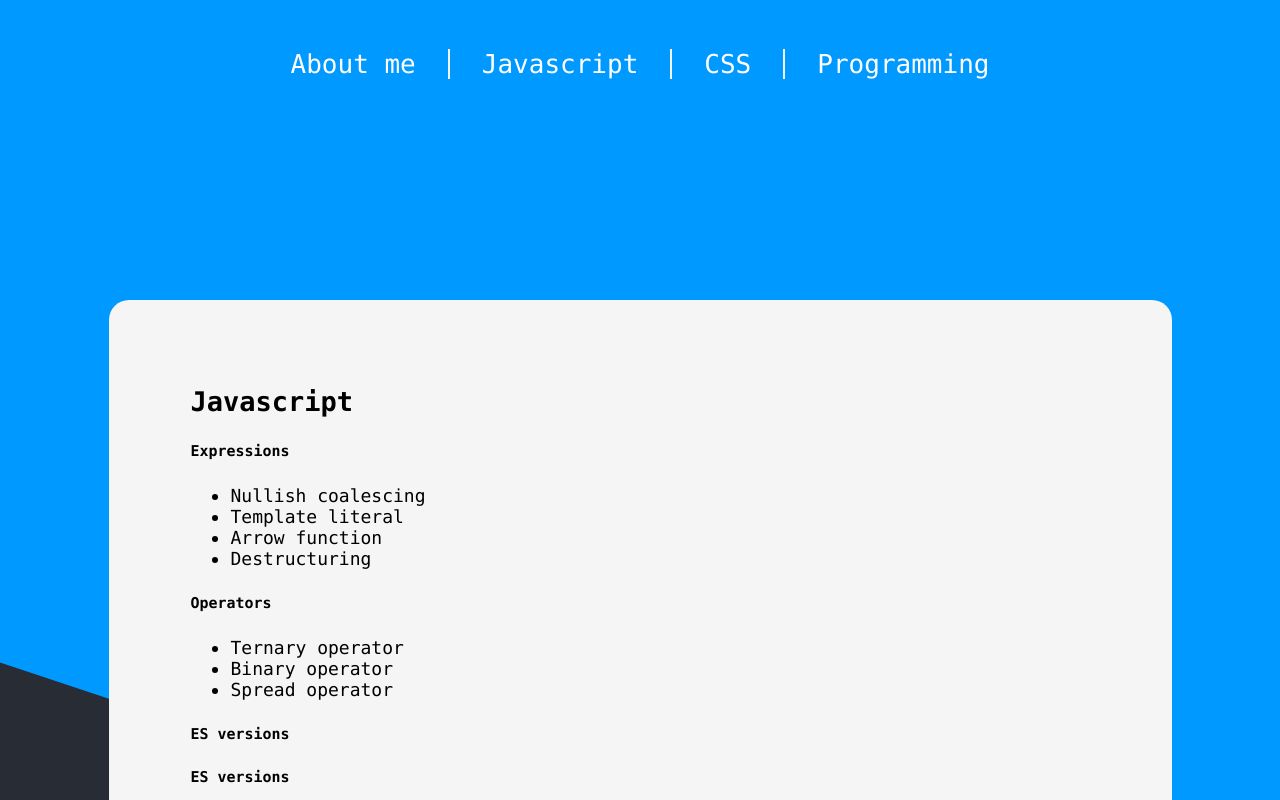
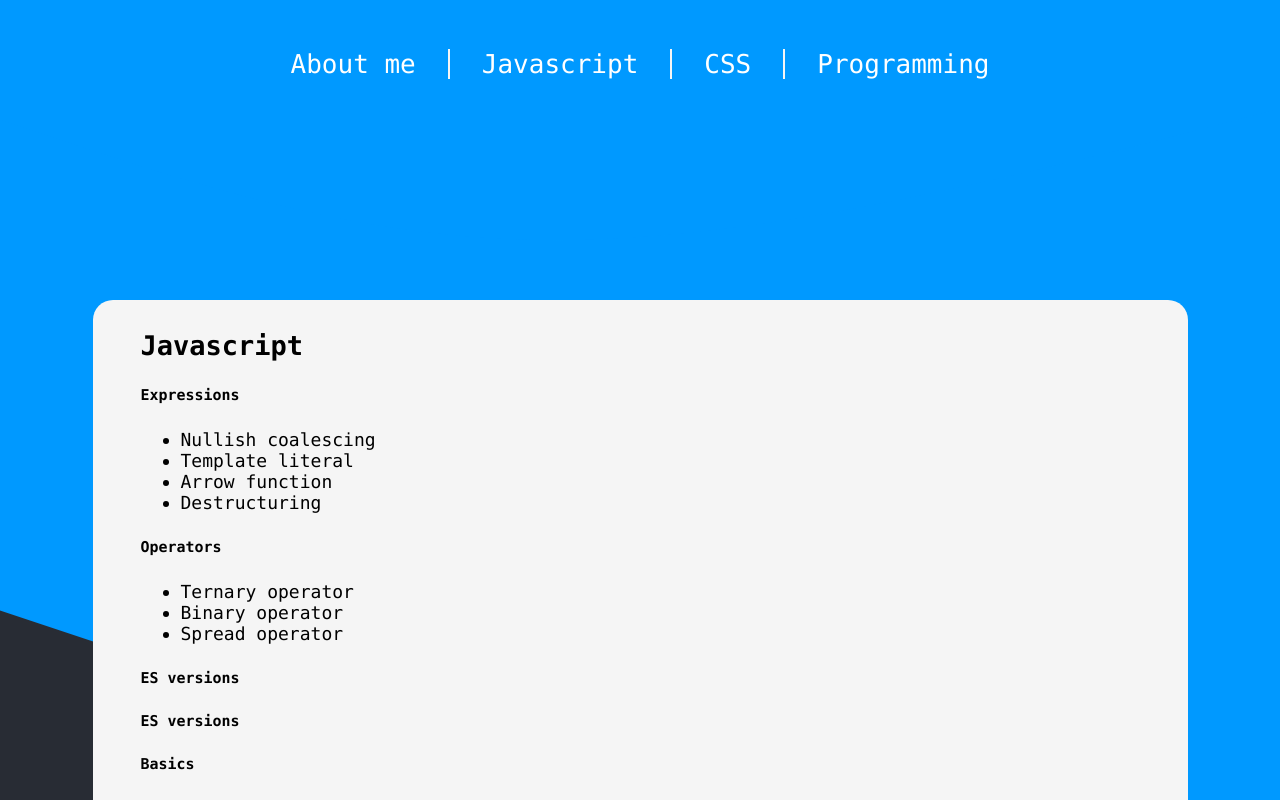
Before and after one commit to MartinPucan/blog, a React (Vite) app: page / in a window 1280 px wide. Shown: the top 800 px of the page. Built offline with nearby package versions, Linux system fonts and the light colour scheme.

Commit message:
fix alignment

```diff
--- a/src/App.scss
+++ b/src/App.scss
@@ -48,7 +48,7 @@ main {
 .wrapper {
   width: min(999px, 90%);
   margin: 0 auto;
-  padding: 2rem;
+  padding: .5rem 3rem;
   background: whitesmoke;
   border-radius: 20px;
 }
--- a/src/components/Javascript.jsx
+++ b/src/components/Javascript.jsx
@@ -8,7 +8,7 @@ console.log(sortArray(arr))
 
 function Javascript() {
     return (
-        <section id="javascript" className="wrapper">
+        <section id="javascript">
             <h2>Javascript</h2>
             <h5>Expressions</h5>
             <ul>
```
